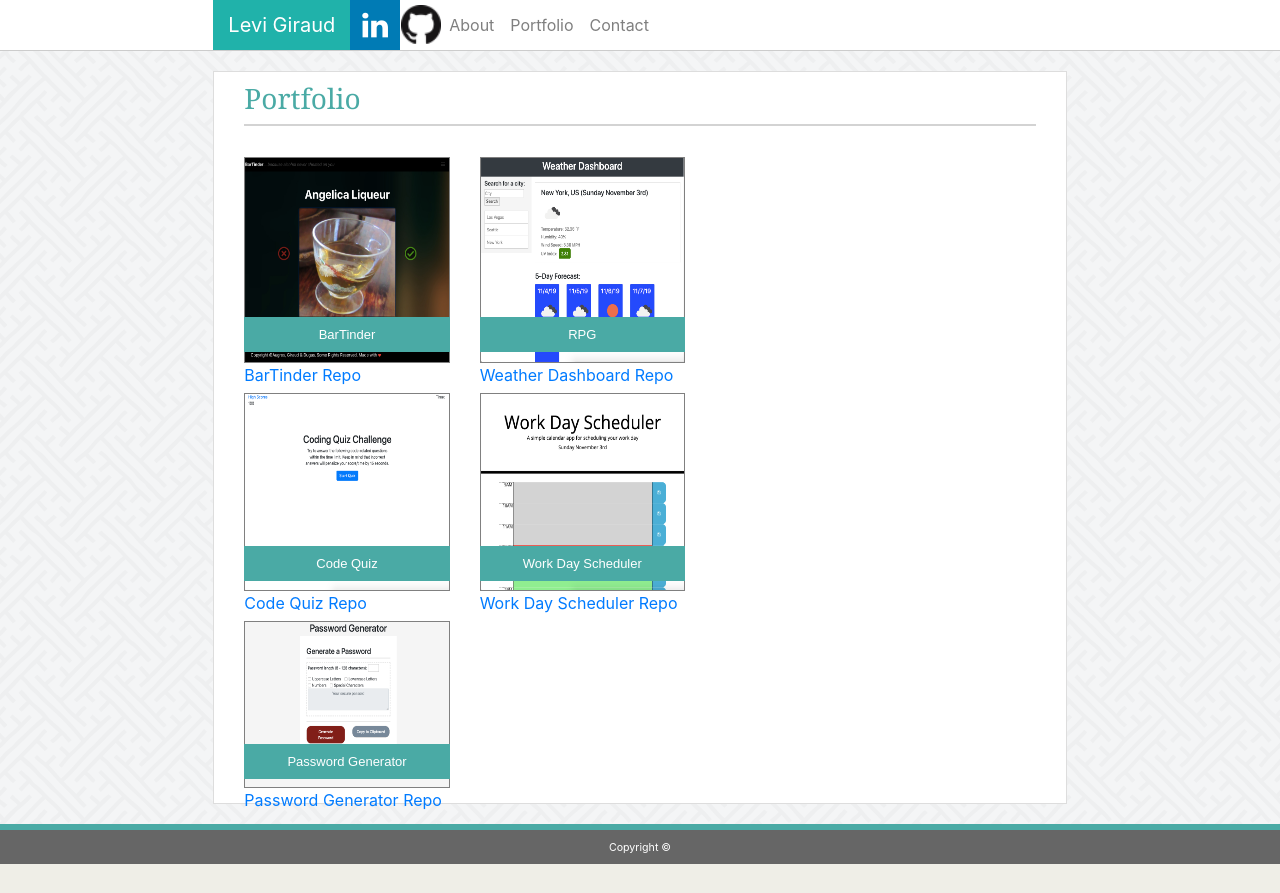
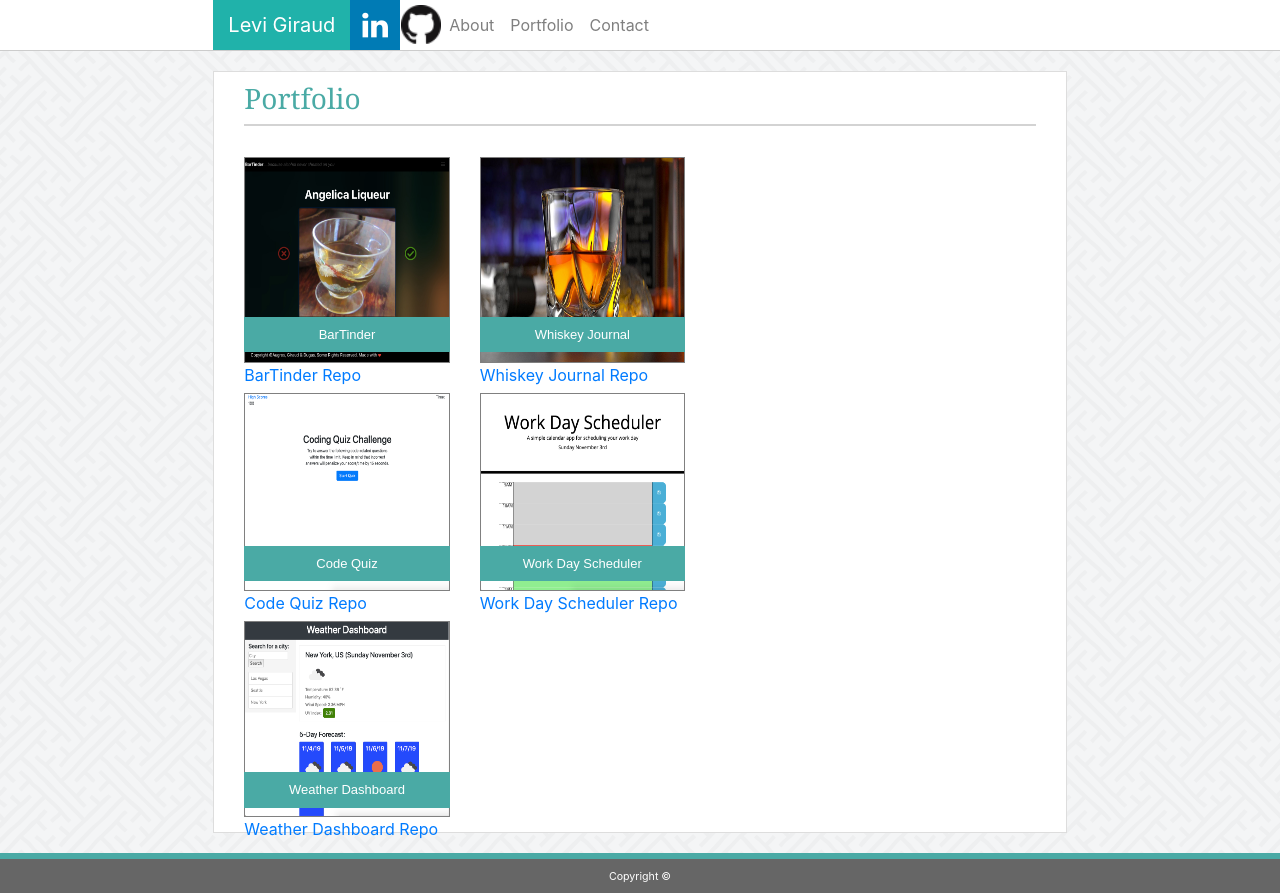
Before and after one commit to levgir/Bootstrap-Portfolio, a plain HTML site: page portfolio.html in a window 1280 px wide. Before the commit the page ends 864 px from the top, so only its background shows below. Drawn offline with nearby package versions, Linux system fonts and the light colour scheme.

Commit message:
updated portfolio with project 2

```diff
--- a/portfolio.html
+++ b/portfolio.html
@@ -71,13 +71,13 @@
                     <a href="https://github.com/levgir/BarTinder">BarTinder Repo</a>
                 </div>
                 <div class="col-3 portfolioImageDiv">
-                    <a href="https://levgir.github.io/Weather-Dashboard/">
-                        <img src="assets/images/WeatherDashboardIcon.png" alt="dnd" class="portfolio-image">
+                    <a href="https://whiskey-journal.herokuapp.com/">
+                        <img src="assets/images/whiskey.jpg" alt="whiskey" class="portfolio-image">
                     </a>
                     <div class="text-block">
-                        <h8>RPG</h8>
+                        <h8>Whiskey Journal</h8>
                     </div>
-                    <a href="https://github.com/levgir/Weather-Dashboard">Weather Dashboard Repo</a>
+                    <a href="https://github.com/eric-gustafson1/whiskey-journal">Whiskey Journal Repo</a>
                 </div>
             </div>
             <div class="row">
@@ -102,13 +102,13 @@
             </div>
             <div class="row">
                 <div class="col-3 portfolioImageDiv">
-                    <a href="https://levgir.github.io/PasswordGenerator/">
-                        <img src="assets/images/PasswordGeneratorIcon.png" alt="rockpaperscissors" class="portfolio-image">
+                    <a href="https://levgir.github.io/Weather-Dashboard/">
+                        <img src="assets/images/WeatherDashboardIcon.png" alt="dnd" class="portfolio-image">
                     </a>
                     <div class="text-block">
-                        <h8>Password Generator</h8>
+                        <h8>Weather Dashboard</h8>
                     </div>
-                    <a href="https://github.com/levgir/PasswordGenerator">Password Generator Repo</a>
+                    <a href="https://github.com/levgir/Weather-Dashboard">Weather Dashboard Repo</a>
                 </div>
             </div>
         </div>
```
Also changed, not shown: assets/images/whiskey.jpg (added).
